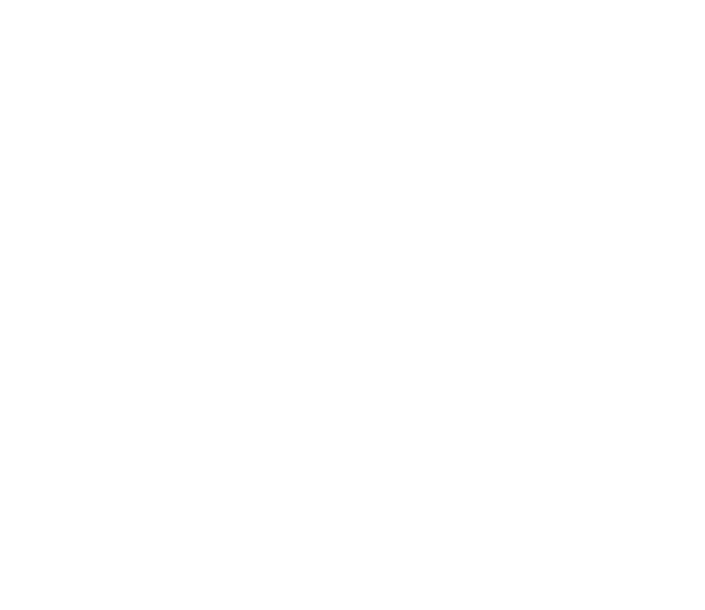
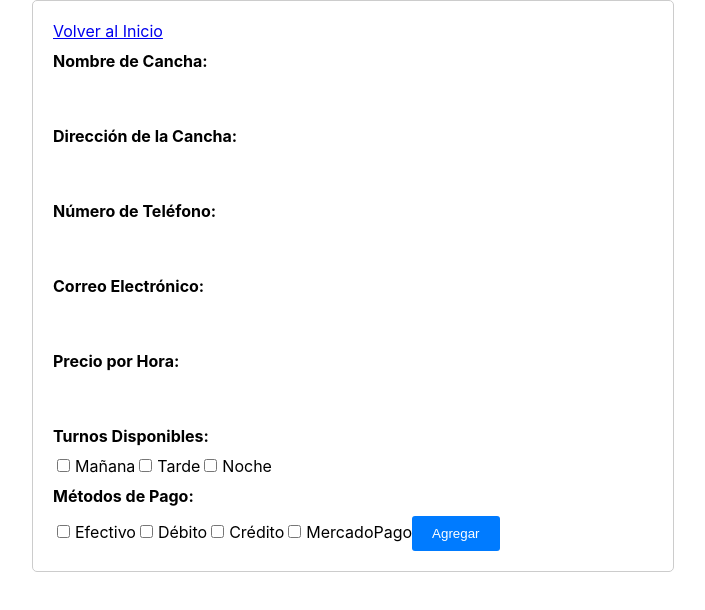
Before and after one commit to CanchaYAPF/CanchaYA, a React (Vite) app in the folder front/: page /form in a window 1280 px wide. Before the commit this address had no page. Shown: the top 610 px of the page, without its empty margins (287-992 px from the left). Built offline with nearby package versions, Linux system fonts and the light colour scheme.

Commit message:
Form creado.

```diff
--- a/front/src/App.jsx
+++ b/front/src/App.jsx
@@ -2,6 +2,7 @@
 import Login from "./components/Auth/Login/Login"
 import SignUp from "./components/Auth/SignUp/SignUp"
 import Home from "./components/Home/Home"
+import Form from "./components/Form/Form"
 import './App.css';
 
 const App = () => {
@@ -12,6 +13,8 @@
         <Route path='home' element={<Home />} />
         <Route path='/signup' element={<SignUp />} />
         <Route path='/login' element={<Login />} />
+        <Route path='/form' element={<Form />} />
+
       </Routes>
     </div>
   );
--- a/front/src/Redux/reducer/form_reducers.js
+++ b/front/src/Redux/reducer/form_reducers.js
@@ -42,12 +42,12 @@
     case USER_LOGIN:
       return {
         ...state,
-        userData: action.data
+        userData: action.payload
       };
     case USER_SIGNUP:
       return {
         ...state,
-        userData: action.data
+        userData: action.payload
       };
     default:
       return state;
--- /dev/null
+++ b/front/src/components/Form/Form.module.css
@@ -0,0 +1,38 @@
+.formContainer {
+  max-width: 600px;
+  margin: 0 auto;
+  padding: 20px;
+  border: 1px solid #ccc;
+  border-radius: 5px;
+}
+
+.formLabel {
+  display: block;
+  margin: 10px 0;
+  font-weight: bold;
+}
+
+.formInput {
+  width: 100%;
+  padding: 10px;
+  margin: 5px 0;
+  border: 1px solid #ccc;
+  border-radius: 3px;
+}
+
+.formCheckbox {
+  margin-right: 5px;
+}
+
+.formButton {
+  background-color: #007bff;
+  color: #fff;
+  padding: 10px 20px;
+  border: none;
+  border-radius: 3px;
+  cursor: pointer;
+}
+
+.formButton:hover {
+  background-color: #0056b3;
+}
--- a/front/src/components/Form/form.jsx
+++ b/front/src/components/Form/form.jsx
@@ -0,0 +1,172 @@
+import React, { useState } from 'react';
+import { useDispatch } from 'react-redux';
+import { Link } from 'react-router-dom';
+import styles from './Form.module.css';
+
+
+const FormularioCancha = () => {
+  const dispatch = useDispatch();
+  const [formData, setFormData] = useState({
+    nombreCancha: '',
+    direccionCancha: '',
+    telefono: '',
+    email: '',
+    precioHora: '',
+    turnos: [],
+    metodosPago: [],
+  });
+
+  const handleChange = (e) => {
+    const { name, value } = e.target;
+    setFormData({ ...formData, [name]: value });
+  };
+
+  const handleTurnoChange = (e) => {
+    const { value, checked } = e.target;
+    if (checked) {
+      setFormData({ ...formData, turnos: [...formData.turnos, value] });
+    } else {
+      setFormData({
+        ...formData,
+        turnos: formData.turnos.filter((turno) => turno !== value),
+      });
+    }
+  };
+
+  const handleMetodoPagoChange = (e) => {
+    const { value, checked } = e.target;
+    if (checked) {
+      setFormData({ ...formData, metodosPago: [...formData.metodosPago, value] });
+    } else {
+      setFormData({
+        ...formData,
+        metodosPago: formData.metodosPago.filter((metodo) => metodo !== value),
+      });
+    }
+  };
+
+  const handleSubmit = () => {
+    dispatch(formCancha(formData));
+  };
+
+  return (
+    <div className={styles.formContainer}>
+      <Link to="/">Volver al Inicio</Link>
+      <label className={styles.formLabel}>Nombre de Cancha:</label>
+      <input
+        type="text"
+        className={styles.formInput}
+        name="nombreCancha"
+        value={formData.nombreCancha}
+        onChange={handleChange}
+      />
+
+      <label className={styles.formLabel}>Dirección de la Cancha:</label>
+      <input
+        type="text"
+        className={styles.formInput}
+        name="direccionCancha"
+        value={formData.direccionCancha}
+        onChange={handleChange}
+      />
+
+      <label className={styles.formLabel}>Número de Teléfono:</label>
+      <input
+        type="text"
+        className={styles.formInput}
+        name="telefono"
+        value={formData.telefono}
+        onChange={handleChange}
+      />
+
+      <label className={styles.formLabel}>Correo Electrónico:</label>
+      <input
+        type="text"
+        className={styles.formInput}
+        name="email"
+        value={formData.email}
+        onChange={handleChange}
+      />
+
+      <label className={styles.formLabel}>Precio por Hora:</label>
+      <input
+        type="text"
+        className={styles.formInput}
+        name="precioHora"
+        value={formData.precioHora}
+        onChange={handleChange}
+      />
+
+      <div className={styles.formLabel}>Turnos Disponibles:</div>
+      <input
+        type="checkbox"
+        className={styles.formCheckbox}
+        name="turnoManana"
+        value="Mañana"
+        checked={formData.turnos.includes('Mañana')}
+        onChange={handleTurnoChange}
+      />
+      Mañana
+      <input
+        type="checkbox"
+        className={styles.formCheckbox}
+        name="turnoTarde"
+        value="Tarde"
+        checked={formData.turnos.includes('Tarde')}
+        onChange={handleTurnoChange}
+      />
+      Tarde
+      <input
+        type="checkbox"
+        className={styles.formCheckbox}
+        name="turnoNoche"
+        value="Noche"
+        checked={formData.turnos.includes('Noche')}
+        onChange={handleTurnoChange}
+      />
+      Noche
+
+      <div className={styles.formLabel}>Métodos de Pago:</div>
+      <input
+        type="checkbox"
+        className={styles.formCheckbox}
+        name="metodoEfectivo"
+        value="Efectivo"
+        checked={formData.metodosPago.includes('Efectivo')}
+        onChange={handleMetodoPagoChange}
+      />
+      Efectivo
+      <input
+        type="checkbox"
+        className={styles.formCheckbox}
+        name="metodoDebito"
+        value="Débito"
+        checked={formData.metodosPago.includes('Débito')}
+        onChange={handleMetodoPagoChange}
+      />
+      Débito
+      <input
+        type="checkbox"
+        className={styles.formCheckbox}
+        name="metodoCredito"
+        value="Crédito"
+        checked={formData.metodosPago.includes('Crédito')}
+        onChange={handleMetodoPagoChange}
+      />
+      Crédito
+      <input
+        type="checkbox"
+        className={styles.formCheckbox}
+        name="metodoMercadoPago"
+        value="MercadoPago"
+        checked={formData.metodosPago.includes('MercadoPago')}
+        onChange={handleMetodoPagoChange}
+      />
+      MercadoPago
+
+      <button className={styles.formButton} onClick={handleSubmit}>Agregar</button>
+    </div>
+  );
+};
+
+export default FormularioCancha;
--- a/front/src/components/Home/Home.jsx
+++ b/front/src/components/Home/Home.jsx
@@ -7,7 +7,7 @@
       <div className={style.navbar}>
         <h1>Navbar</h1>
       </div>
-      <button className={style.btn}>Agregar Cancha</button>
+      <Link to={'/form'}><button className={style.btn}>Agregar Cancha</button></Link>
       <Link to={'/login'}><button className={style.btn}>Iniciar Sesión</button></Link>
       <Link to={'/signup'}><button className={style.btn}>Registrarse</button></Link>
       <div className={style.search}>
```
Also changed, not shown: front/src/Redux/actions/form_actions.js (+7 -8 lines), 1 other file (tests, documents, lock files or other folders).
